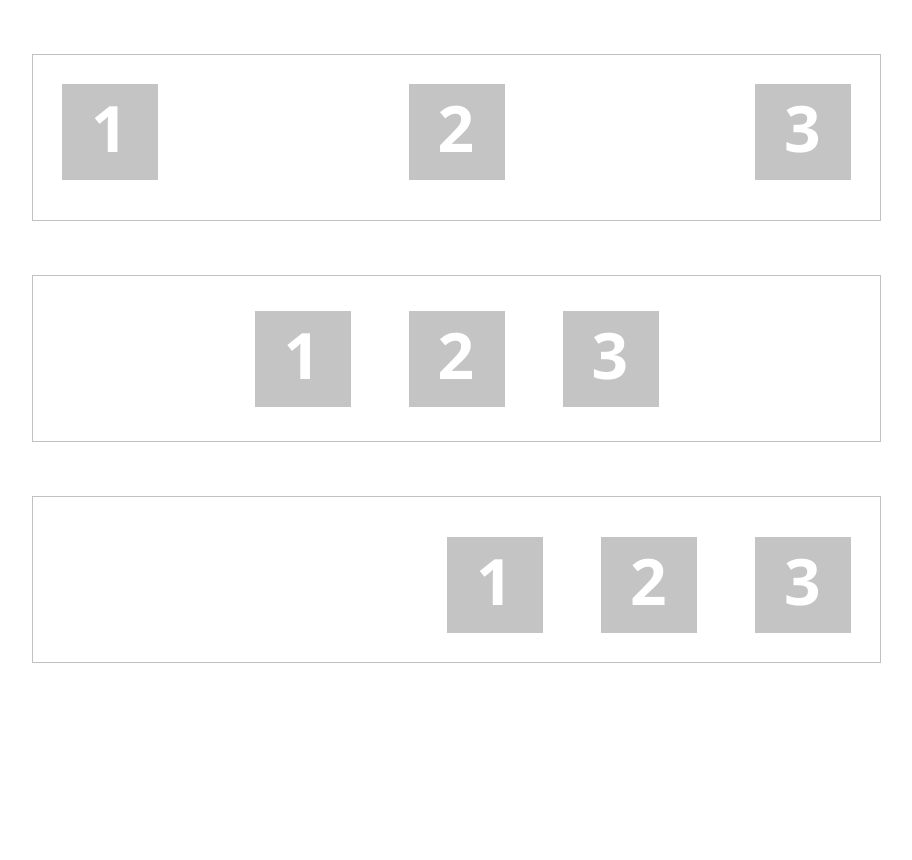
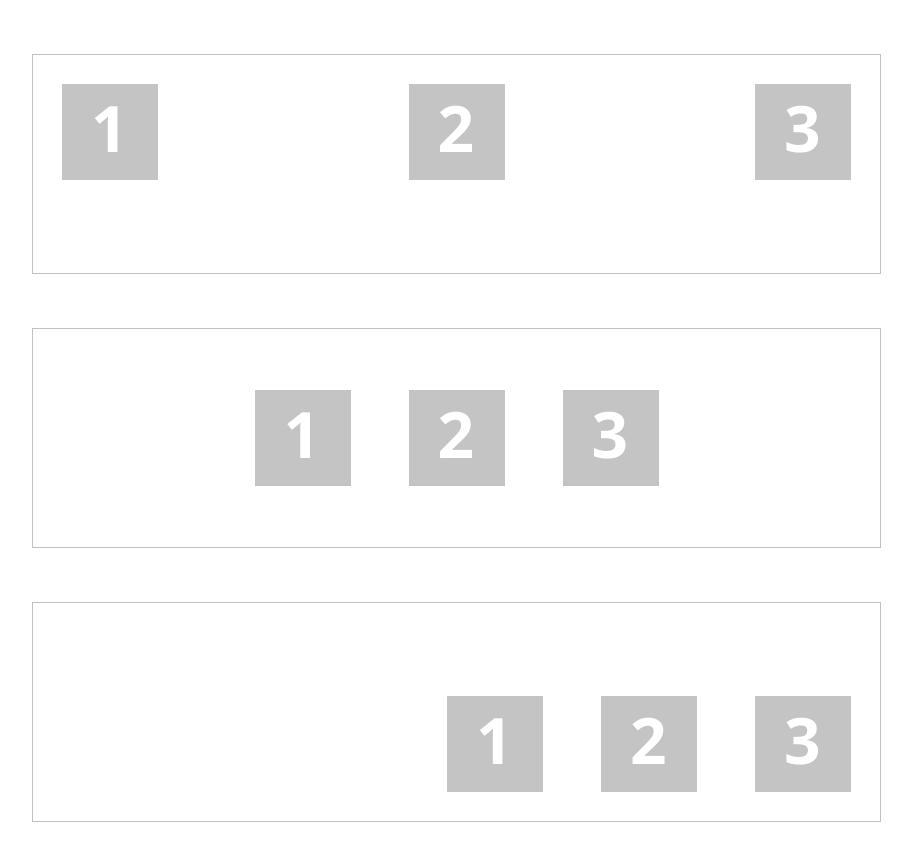
Before and after one commit to Rat-Magician/new, a plain HTML site: page flexbox/align-items/align.html in a window 1280 px wide. Shown: the whole page, without its empty margins (29-941 px from the left). Before the commit the page ends 800 px from the top, so only its background shows below. Drawn offline with nearby package versions, Linux system fonts and the light colour scheme.

Commit message:
code style fix

```diff
--- a/flexbox/align-items/align.css
+++ b/flexbox/align-items/align.css
@@ -18,7 +18,7 @@ body {
     height: 100px;
     display: flex;
     width: 849px;
-    height: 167px;
+    height: 220px;
     border: 1px solid #C1C1C1;
     box-sizing: border-box;
     margin-top: 54px;
@@ -46,11 +46,10 @@ body {
     height: 434px;
 }
 
-.space-between {
+.side-center {
     justify-content: space-between;
     align-items: baseline;
 }
-
 
 .center {
     align-items: center;
--- a/flexbox/align-items/align.html
+++ b/flexbox/align-items/align.html
@@ -8,7 +8,7 @@
     <title>Document</title>
 </head>
 <body>
-    <div class="container space-between">
+    <div class="container side-center">
         <div class="square">
             <span class="number">1</span>
         </div>
@@ -16,6 +16,7 @@
         <div class="square">
             <span class="number">2</span>
         </div>
+
         <div class="square">
             <span class="number">3</span>
         </div>
@@ -29,6 +30,7 @@
         <div class="square">
             <span class="number">2</span>
         </div>
+
         <div class="square">
             <span class="number">3</span>
         </div>
@@ -42,6 +44,7 @@
         <div class="square">
             <span class="number">2</span>
         </div>
+
         <div class="square">
             <span class="number">3</span>
         </div>
```
